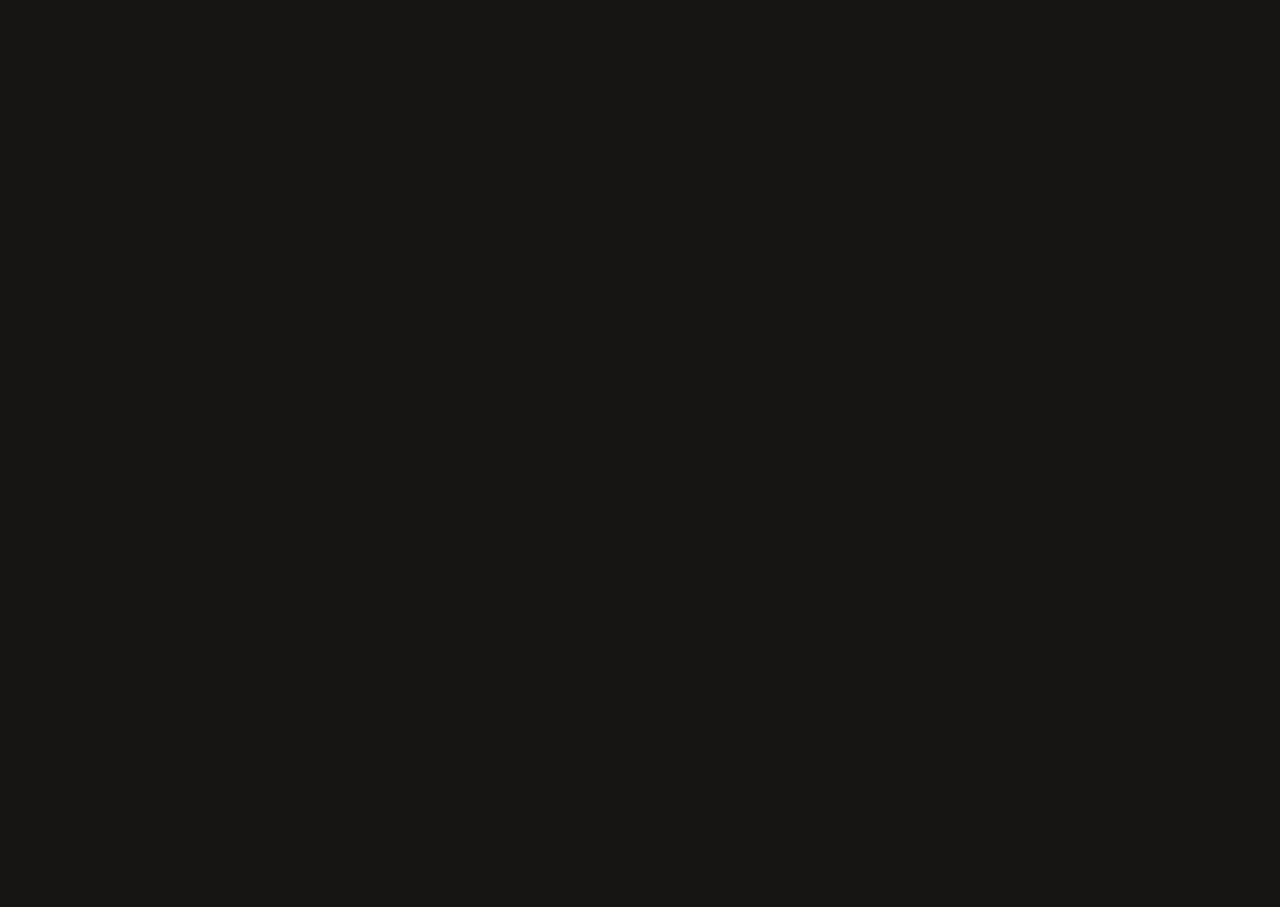
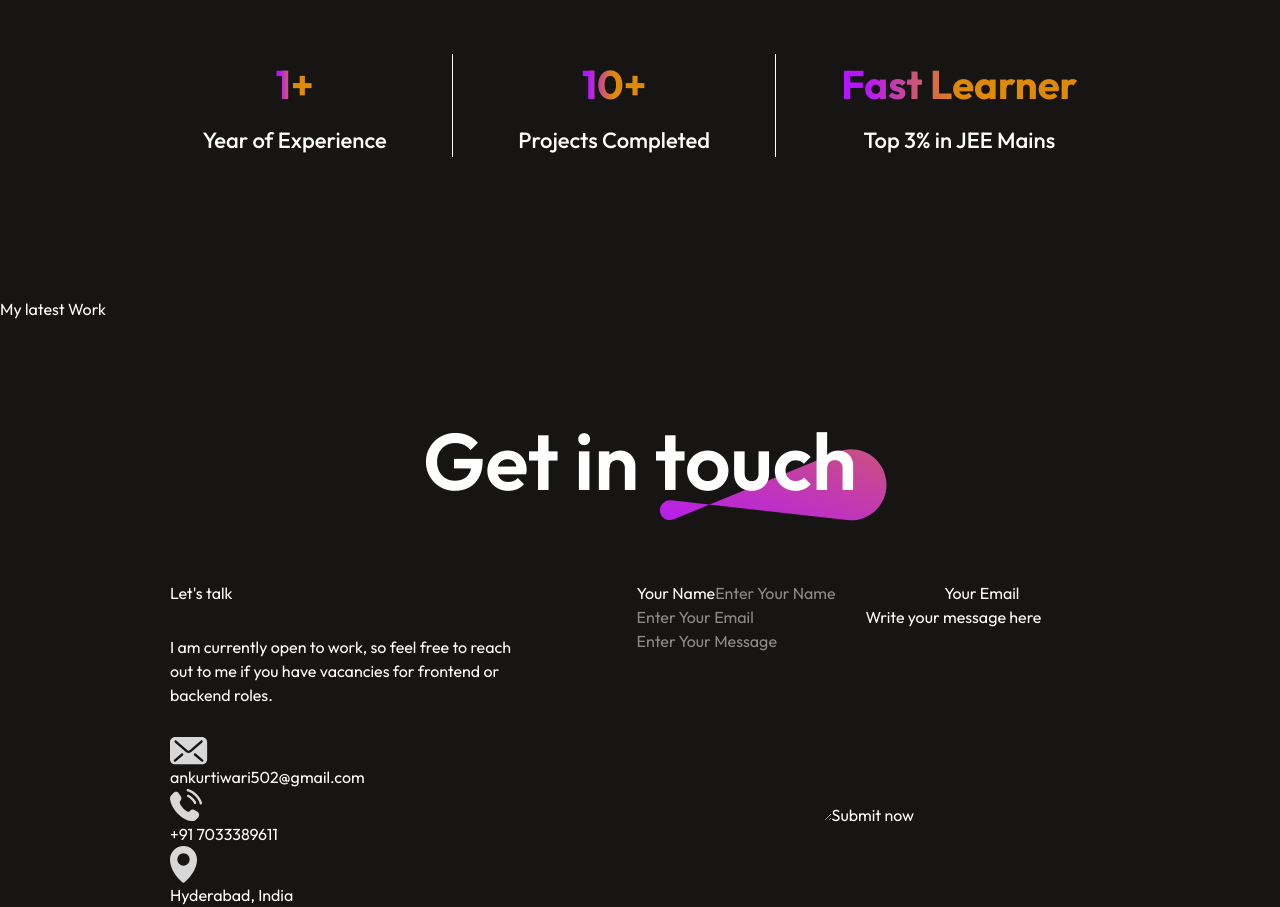
Before and after one commit to ankur-357/Ankur-Portfolio, a React (Vite) app: page / in a window 1280 px wide. Shown: the part 1620-2527 px from the top of the page. Before the commit the page ends 800 px from the top, so only its background shows below. Built offline with nearby package versions, Linux system fonts and the light colour scheme.

Commit message:
some major changes

```diff
--- a/src/App.jsx
+++ b/src/App.jsx
@@ -1,4 +1,5 @@
 import About from "./components/About/About";
+import Contact from "./components/Contact/Contact";
 import Hero from "./components/Hero/Hero";
 import MyWork from "./components/MyWork/MyWork";
 import Navbar from "./components/Navbar/Navbar";
@@ -12,6 +13,7 @@ const App = () => {
       <About/>
       <Socials/>
       <MyWork/>
+      <Contact/>
     </div>
   )
 }
--- /dev/null
+++ b/src/components/Contact/Contact.css
@@ -0,0 +1,36 @@
+.contact{
+    display: flex;
+    flex-direction: column;
+    align-items: center;
+    justify-content: center;
+    gap: 60px;
+    margin: 80px 170px;
+}
+
+.contact-title{
+    position: relative;
+}
+
+.contact-title h1{
+    padding: 0px 30px;
+    font-size: 80px;
+    font-weight: 600;
+}
+
+.contact-title img{
+    position: absolute;
+    bottom: 0;
+    right: 0;
+    z-index: -1;
+}
+
+.contact-section{
+    display: flex;
+    gap: 120px;
+}
+
+.contact-left{
+    display: flex;
+    flex-direction: column;
+    gap: 30px;
+}
--- /dev/null
+++ b/src/components/Contact/Contact.jsx
@@ -0,0 +1,45 @@
+import React from "react";
+import './Contact.css'
+import theme_pattern from '../../assets/theme_pattern.svg';
+import mail_icon from '../../assets/mail_icon.svg'
+import location_icon from '../../assets/location_icon.svg'
+import call_icon from '../../assets/call_icon.svg'
+
+const Contact = () => {
+    return (
+        <div className="contact">
+            <div className="contact-title">
+                <h1>Get in touch</h1>
+                <img src={theme_pattern} alt=""/>
+            </div>
+            <div className="contact-section">
+                <div className="contact-left">
+                    <h1>Let's talk</h1>
+                    <p>I am currently open to work, so feel free to reach out to me if you have vacancies for frontend or backend roles. </p>
+                    <div className="contact-details">
+                        <div className="contact-detail">
+                            <img src={mail_icon} alt="" /> <p>ankurtiwari502@gmail.com</p>
+                        </div>
+                        <div className="contact-detail">
+                            <img src={call_icon} alt="" /> <p>+91 7033389611</p>
+                        </div>
+                        <div className="contact-detail">
+                            <img src={location_icon} alt="" /> <p>Hyderabad, India</p>
+                        </div>
+                    </div>
+                </div>
+                <form className="contact-right">
+                    <label htmlFor="">Your Name</label>
+                    <input type="text" name="name" placeholder="Enter Your Name"/>
+                    <label htmlFor="">Your Email</label>
+                    <input type="email" name="email" placeholder="Enter Your Email"/>
+                    <label htmlFor="">Write your message here</label>
+                    <textarea name="message" rows="8" placeholder="Enter Your Message"></textarea>
+                    <button type="submit" className="contact-submit">Submit now</button>
+                </form>
+            </div>
+        </div>
+    )
+}
+
+export default Contact;
--- a/src/index.css
+++ b/src/index.css
@@ -1,7 +1,6 @@
 *{
   margin: 0;
   padding: 0;
-  overflow: hidden;
 }
 
 body{
```
